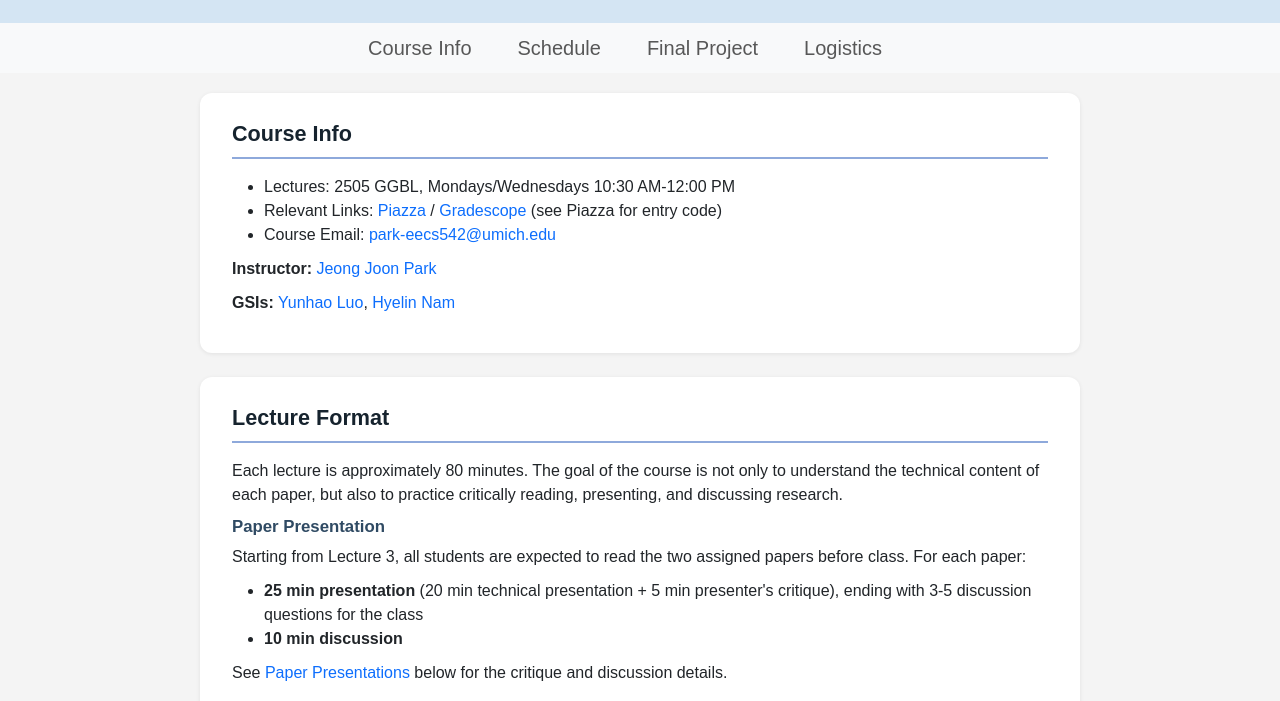
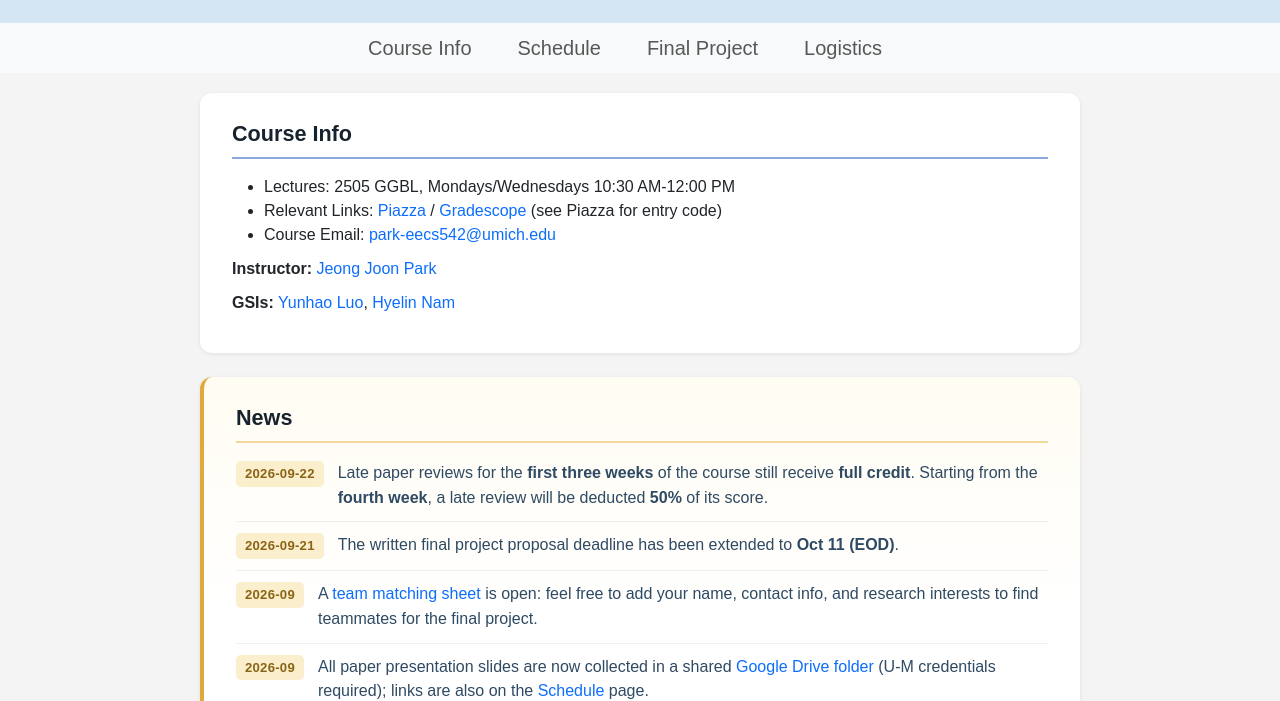
Before and after one commit to um-eecs542-fa2026/um-eecs542-fa2026.github.io, a plain HTML site: page index.html in a window 1280 px wide. Shown: the part 101-802 px from the top of the page. Drawn offline with nearby package versions, Linux system fonts and the light colour scheme.

Commit message:
add [News] section on our website, also add the late paper review policy.

```diff
--- a/index.html
+++ b/index.html
@@ -188,6 +188,42 @@
                     <a href="https://devinluo27.github.io/">Yunhao Luo</a>,
                     <a href="https://hyelinnam.github.io/">Hyelin Nam</a>
                 </p>
+            </section>
+
+            <section id="news" class="policy-section news-section">
+                <h2>News</h2>
+                <ul class="news-list">
+                    <li class="news-item">
+                        <span class="news-date">2026-09-22</span>
+                        <span class="news-body">Late paper reviews for the <strong>first three weeks</strong> of
+                            the course still receive <strong>full credit</strong>. Starting from the
+                            <strong>fourth week</strong>, a late review will be deducted <strong>50%</strong> of
+                            its score.</span>
+                    </li>
+
+                    <li class="news-item">
+                        <span class="news-date">2026-09-21</span>
+                        <span class="news-body">The written final project proposal deadline has been extended to
+                            <strong>Oct 11 (EOD)</strong>.</span>
+                    </li>
+                    <li class="news-item">
+                        <span class="news-date">2026-09</span>
+                        <span class="news-body">A
+                            <a href="https://docs.google.com/spreadsheets/d/1cnji08lQKrJwkZ43ZI00ItNsRtfaftGQm21wNL2MeWw/edit?gid=97038730#gid=97038730"
+                                target="_blank" rel="noopener">team matching sheet</a> is open: feel free to add your
+                            name, contact info, and research interests to find teammates for the final
+                            project.
+                            <!-- <span class="news-tag">New</span> -->
+                        </span>
+                    </li>
+                    <li class="news-item">
+                        <span class="news-date">2026-09</span>
+                        <span class="news-body">All paper presentation slides are now collected in a shared
+                            <a href="https://drive.google.com/drive/folders/198xMquK1OY7qbwtlpQmsgFr9ckKuc57x?usp=sharing"
+                                target="_blank" rel="noopener">Google Drive folder</a> (U-M credentials required);
+                            links are also on the <a href="schedule.html">Schedule</a> page.</span>
+                    </li>
+                </ul>
             </section>
 
             <section id="lecture-format" class="policy-section">
--- a/style.css
+++ b/style.css
@@ -241,3 +241,79 @@ strong {
     font-weight: 700;
     color: #7a4a00;
 }
+
+/* --- News / announcements (Course Info page) --- */
+.news-section {
+    background: linear-gradient(180deg, #fffcf2 0%, #ffffff 65%);
+    border-left: 4px solid #e0a93c;
+}
+
+.news-section h2 {
+    border-bottom-color: #f0d79a;
+}
+
+.news-list {
+    list-style: none;
+    margin: 0;
+    padding: 0;
+}
+
+.news-item {
+    display: flex;
+    align-items: baseline;
+    gap: 14px;
+    padding: 11px 0;
+    border-bottom: 1px solid rgba(0, 0, 0, 0.06);
+}
+
+.news-item:first-child {
+    padding-top: 2px;
+}
+
+.news-item:last-child {
+    padding-bottom: 0;
+    border-bottom: none;
+}
+
+.news-date {
+    flex: none;
+    background-color: #fbeecd;
+    color: #8a6415;
+    border-radius: 5px;
+    padding: 3px 9px;
+    font-size: 0.82rem;
+    font-weight: 700;
+    letter-spacing: 0.02em;
+    font-variant-numeric: tabular-nums;
+    white-space: nowrap;
+}
+
+.news-body {
+    color: #2f4a63;
+    line-height: 1.55;
+}
+
+.news-tag {
+    display: inline-block;
+    margin-left: 8px;
+    background-color: #e0a93c;
+    color: #ffffff;
+    border-radius: 999px;
+    padding: 1px 8px;
+    font-size: 0.68rem;
+    font-weight: 700;
+    letter-spacing: 0.08em;
+    text-transform: uppercase;
+    vertical-align: 2px;
+}
+
+@media (max-width: 600px) {
+    .news-item {
+        flex-direction: column;
+        gap: 5px;
+    }
+
+    .news-date {
+        align-self: flex-start;
+    }
+}
```
